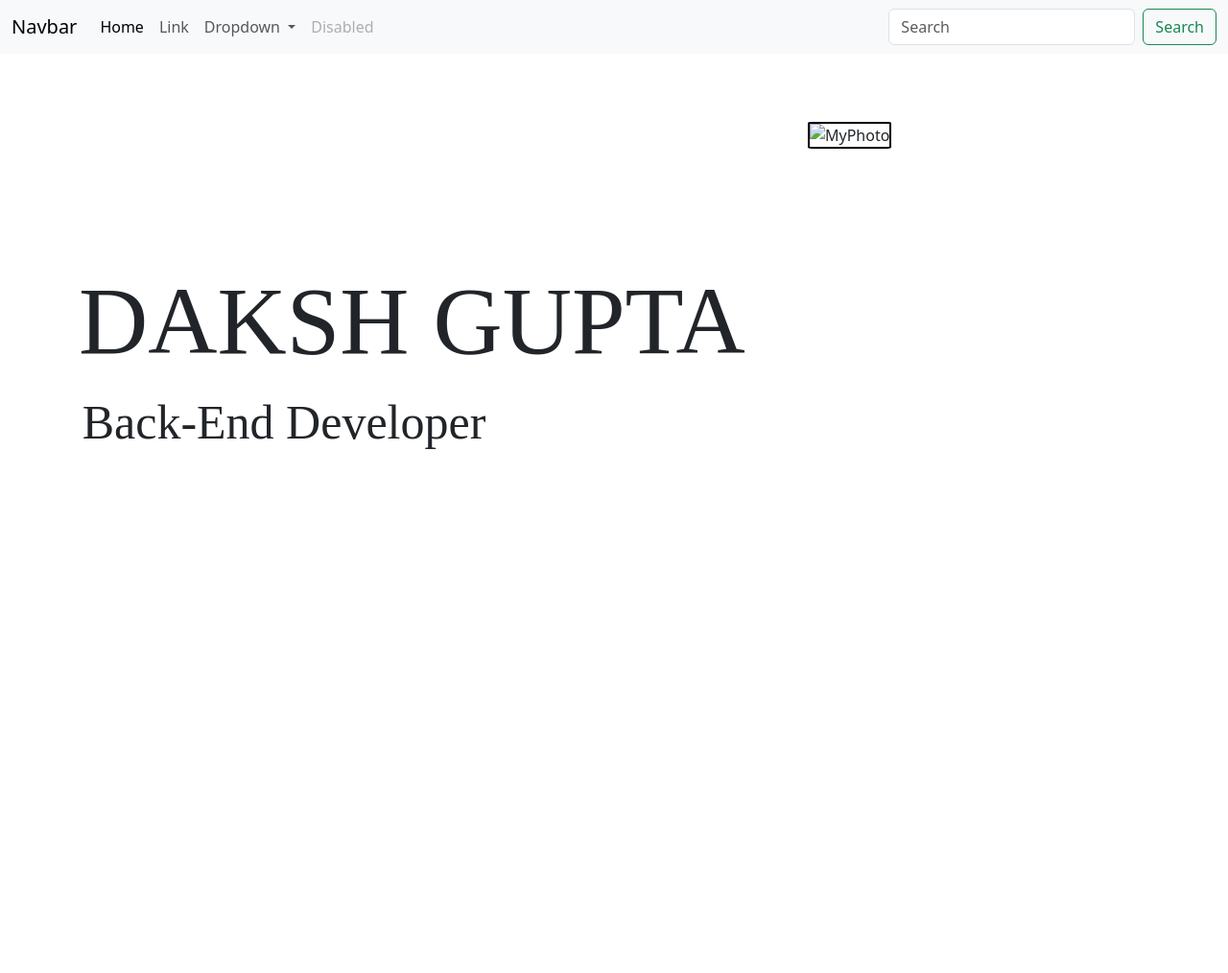
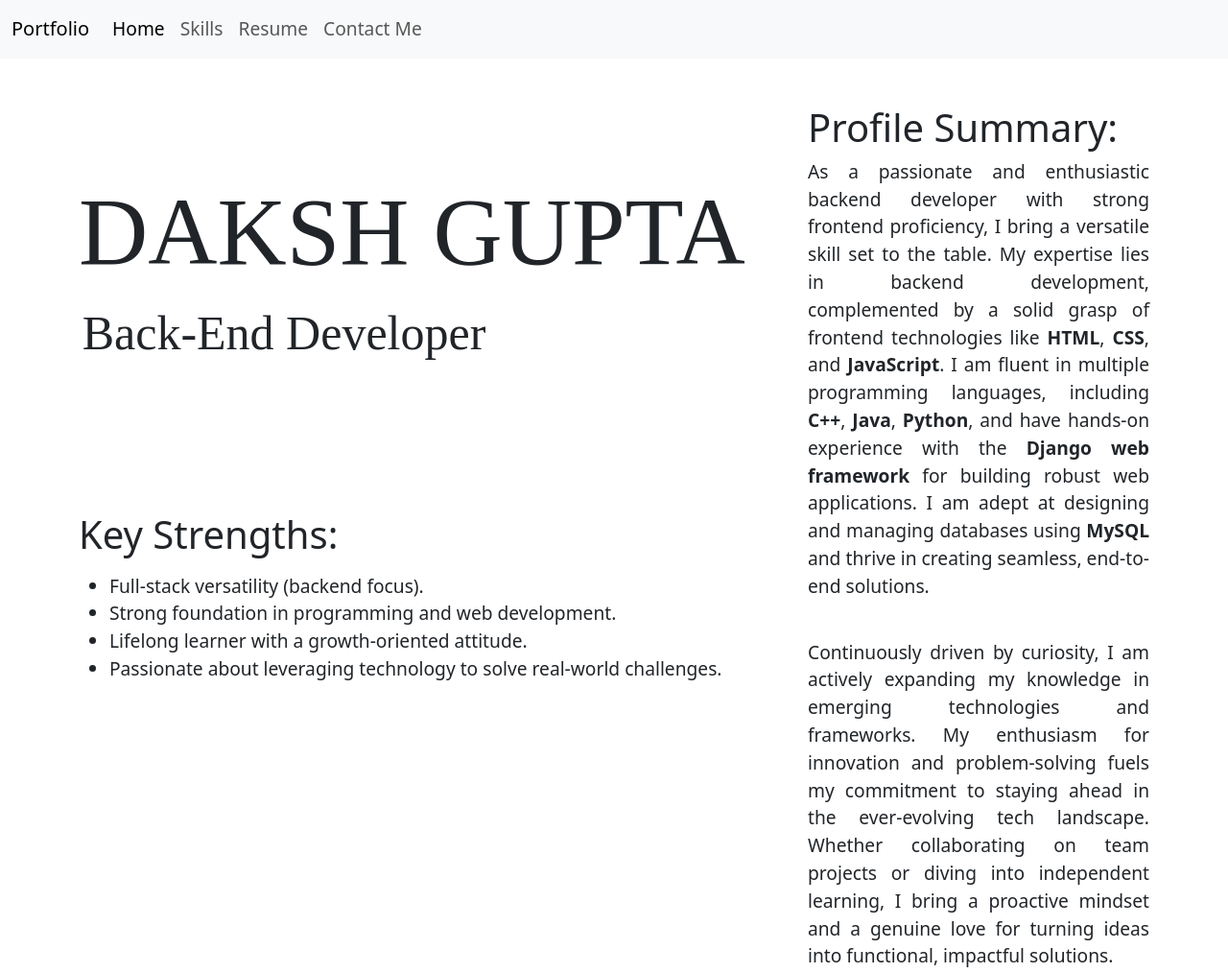
Before and after one commit to Daksh-1103/daksh-gupta.github.io, a plain HTML site: page index.html in a window 1280 px wide. Shown: the top 1014 px of the page at 96% size. Drawn offline with nearby package versions, Linux system fonts and the light colour scheme.

Commit message:
V4-competed till section-0

```diff
--- a/index.html
+++ b/index.html
@@ -11,7 +11,7 @@
     <header>
         <nav class="navbar navbar-expand-lg bg-body-tertiary">
             <div class="container-fluid">
-              <a class="navbar-brand" href="#">Navbar</a>
+              <a class="navbar-brand" href="index.html">Portfolio</a>
               <button class="navbar-toggler" type="button" data-bs-toggle="collapse" data-bs-target="#navbarSupportedContent" aria-controls="navbarSupportedContent" aria-expanded="false" aria-label="Toggle navigation">
                 <span class="navbar-toggler-icon"></span>
               </button>
@@ -21,27 +21,15 @@
                     <a class="nav-link active" aria-current="page" href="#">Home</a>
                   </li>
                   <li class="nav-item">
-                    <a class="nav-link" href="#">Link</a>
-                  </li>
-                  <li class="nav-item dropdown">
-                    <a class="nav-link dropdown-toggle" href="#" role="button" data-bs-toggle="dropdown" aria-expanded="false">
-                      Dropdown
-                    </a>
-                    <ul class="dropdown-menu">
-                      <li><a class="dropdown-item" href="#">Action</a></li>
-                      <li><a class="dropdown-item" href="#">Another action</a></li>
-                      <li><hr class="dropdown-divider"></li>
-                      <li><a class="dropdown-item" href="#">Something else here</a></li>
-                    </ul>
+                    <a class="nav-link" href="#">Skills</a>
                   </li>
                   <li class="nav-item">
-                    <a class="nav-link disabled" aria-disabled="true">Disabled</a>
+                    <a class="nav-link" href="#">Resume</a>
+                  </li>
+                  <li class="nav-item">
+                    <a class="nav-link" href="#">Contact Me</a>
                   </li>
                 </ul>
-                <form class="d-flex" role="search">
-                  <input class="form-control me-2" type="search" placeholder="Search" aria-label="Search">
-                  <button class="btn btn-outline-success" type="submit">Search</button>
-                </form>
               </div>
             </div>
           </nav>
@@ -49,14 +37,29 @@
     <br>
     <br>
     <div class="container">
-        <div class="row">
-            <div class="col lg-12 col -8 mydesc">
-                <h1 class="name">DAKSH GUPTA</h1>
-                <p class="para">Back-End Developer</p>
-            </div>
-            <div class="col lg-12 col-4 mydesc img-cont">
-                <img src="gitignore/Daksh_Gupta_bgr.png" alt="MyPhoto">
-            </div>
+      <div class="row">
+        <div class="col-12 col-lg-8">
+          <h1 class="name">DAKSH GUPTA</h1>
+          <p class="para">Back-End Developer</p>
+          <h1 class="Strength">Key Strengths:</h1>
+          <p >
+            <ul>
+              <li>Full-stack versatility (backend focus).</li>
+              <li>Strong foundation in programming and web development.</li>
+              <li>Lifelong learner with a growth-oriented attitude.</li>
+              <li>Passionate about leveraging technology to solve real-world challenges.</li>
+            </ul>
+          </p>
+
+        </div>
+        <div class="col-12 col-lg-4">
+          <h1>Profile Summary:</h1>
+          <p>As a passionate and enthusiastic backend developer with strong frontend proficiency, I bring a versatile skill set to the table. My expertise lies in backend development, complemented by a solid grasp of frontend technologies like <strong>HTML</strong>, <strong>CSS</strong>, and <strong>JavaScript</strong>. I am fluent in multiple programming languages, including <strong>C++</strong>, <strong>Java</strong>, <strong>Python</strong>, and have hands-on experience with the <strong>Django web framework</strong> for building robust web applications. I am adept at designing and managing databases using <strong>MySQL</strong> and thrive in creating seamless, end-to-end solutions.</p>
+          <br>
+          <p>Continuously driven by curiosity, I am actively expanding my knowledge in emerging technologies and frameworks. My enthusiasm for innovation and problem-solving fuels my commitment to staying ahead in the ever-evolving tech landscape. Whether collaborating on team projects or diving into independent learning, I bring a proactive mindset and a genuine love for turning ideas into functional, impactful solutions.</p>
+
+        </div>
+      </div>
     </div>
     <div class="section-1">Lorem ipsum dolor sit amet consectetur adipisicing elit. Aspernatur quidem in, nihil assumenda eaque architecto minima fugit! Est eius illo eligendi, esse explicabo quia quasi dolore, aliquam repudiandae necessitatibus cum!
         Sapiente nihil cupiditate eius enim harum incidunt totam. Dolore voluptatum vel voluptatibus error, nemo, neque hic earum a itaque exercitationem sed voluptate architecto quae ipsam ab eum, autem laudantium cumque!
--- a/style.css
+++ b/style.css
@@ -10,10 +10,16 @@ html,body{
     padding: 0%;
     margin: 0%;
 }
-
+p{
+    font-size: larger;
+    text-align: justify;
+}
+li{
+    font-size: larger;
+}
 .container{
     /* padding: 0%; */
-    height: 100vh;
+    height: 100%;
     width: 100%;
 }
 header{
@@ -23,6 +29,7 @@ header{
     margin-top: 10%;
 }
 .name{
+    padding-top: 10%;
     font-size:100px;
     font-family: Pacifico;
 }
@@ -31,22 +38,21 @@ header{
     font-family: Pacifico;
     padding-left: .5%;
 }
-.mydesc{
+/* .mydesc{
     height: 100vh;
     padding:15%;
     text-align: left;
-}
+} */
 .row{
     height: 100vh;
 }
-.img-cont{
 
-    padding-top: 2%;
-}
-img{
-    border: 2px solid black;
-    border-radius: 5%;
-}
 .navbar{
     position: sticky;
 }
+.Strength{
+    margin-top: 20%;
+}
+/* .section-1{
+    margin-top: 10%;
+} */
```
